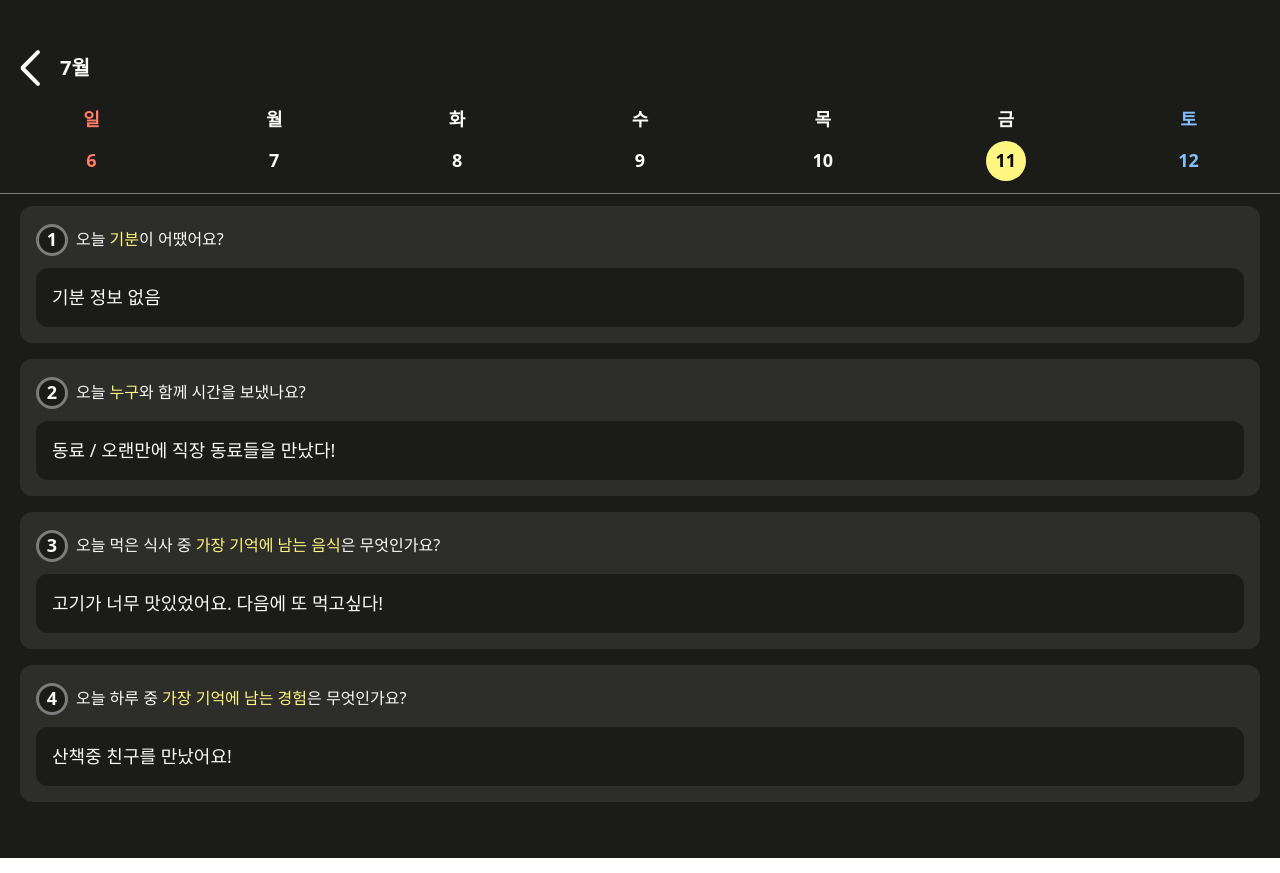
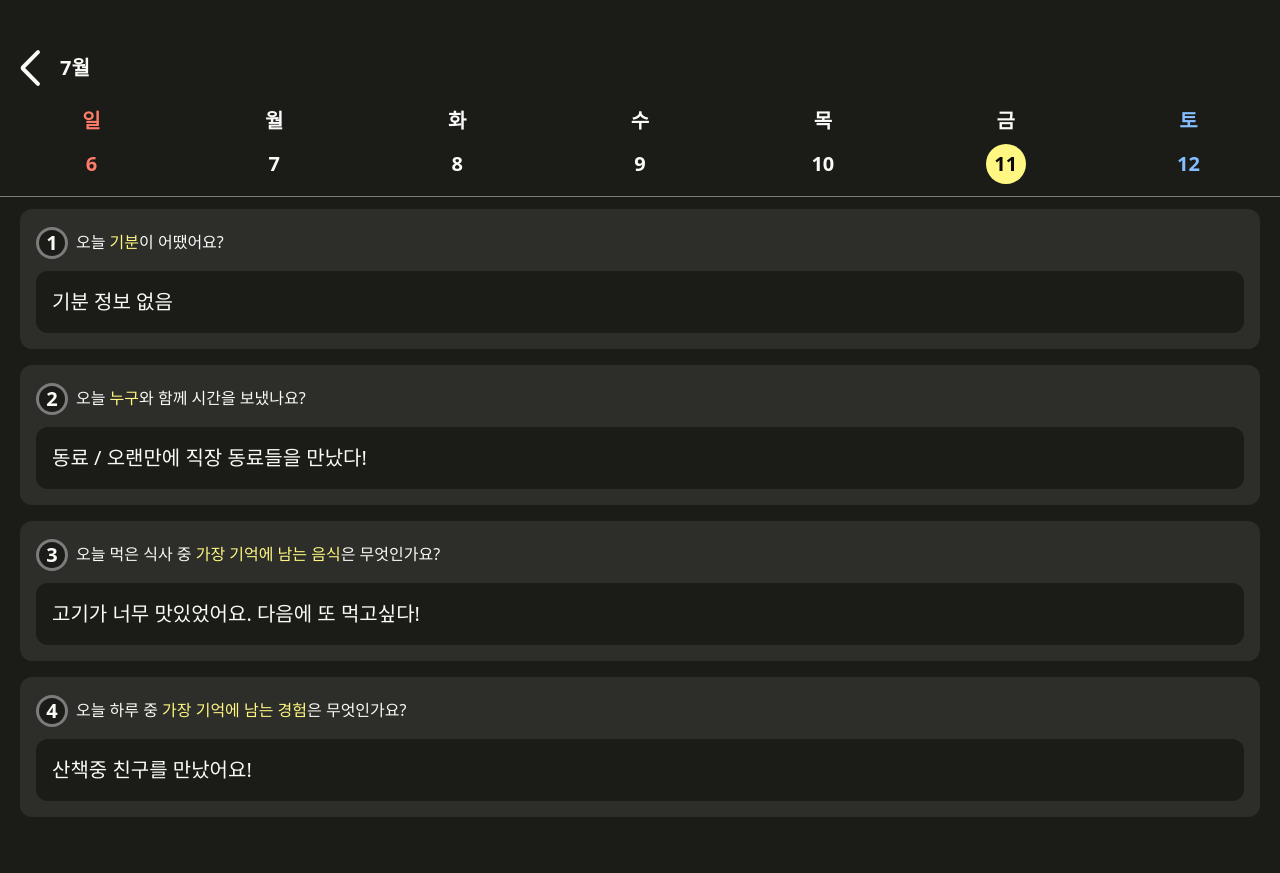
Before and after one commit to 9ITHON/6-Thinkeep-FE, a Next.js app: page /calendar/1 in a window 1280 px wide. Built offline with nearby package versions, Linux system fonts and the light colour scheme.

Commit message:
feat: 글자 크기 수정

```diff
--- a/src/components/UI/CalendarDayCard.tsx
+++ b/src/components/UI/CalendarDayCard.tsx
@@ -24,7 +24,7 @@ const CalendarDayCard = ({
     >
       {/* 날짜 텍스트 */}
       <span
-        className={`pt-[8px] font-semibold text-[18px] leading-[23px] tracking-[-0.02em] ${
+        className={`pt-[8px] font-semibold text-[20px] leading-[27px] tracking-[-0.02em] ${
           disabled ? "text-gray2" : "text-white"
         }`}
       >
--- a/src/components/UI/QnACard.tsx
+++ b/src/components/UI/QnACard.tsx
@@ -11,14 +11,14 @@ const QnACard = ({ number, question, answer }: QnACardProps) => {
     <div className="mb-4 bg-gray1 mx-5 rounded-xl p-4">
       <div className="text-yellow text-[16px] font-medium mb-3 flex gap-2">
         <div className="w-8 h-8 border-[3px] border-gray2 bg-background rounded-full flex items-center justify-center shrink-0 mt-[2px] ">
-          <span className="text-[18px] leading-[23px] font-semibold text-white">
+          <span className="text-[20px] leading-[27px] font-semibold text-white">
             {number}
           </span>
         </div>
         <span className="text-[16px] leading-snug py-1.5">{question}</span>
       </div>
 
-      <div className="bg-background text-white text-[18px] text-normal rounded-xl p-4">
+      <div className="bg-background text-white text-[20px] text-normal rounded-xl p-4">
         {answer}
       </div>
     </div>
--- a/src/components/UI/WeeklyCalendar.tsx
+++ b/src/components/UI/WeeklyCalendar.tsx
@@ -38,7 +38,7 @@ const WeeklyCalendar = ({
       </div>
 
       {/* 요일 및 날짜 */}
-      <div className="grid grid-cols-7 text-[18px] font-semibold">
+      <div className="grid grid-cols-7 text-[20px] font-semibold">
         {dayLabels.map((label, i) => (
           <div
             key={label}
@@ -51,7 +51,7 @@ const WeeklyCalendar = ({
         ))}
       </div>
 
-      <div className="grid grid-cols-7 mt-2 text-[18px] mb-3 pb-3 border-b-[0.2px] border-gray2">
+      <div className="grid grid-cols-7 mt-2 text-[20px] mb-3 pb-3 border-b-[0.2px] border-gray2">
         {weekDays.map((day, index) => {
           const isSelected =
             format(day, "yyyy-MM-dd") === format(selectedDate, "yyyy-MM-dd");
--- a/src/pages/badge.tsx
+++ b/src/pages/badge.tsx
@@ -50,7 +50,7 @@ const badgeData = [
 ];
 
 const BadgePage = () => {
-  const currentDay = 14;
+  const currentDay = 13;
   const { current, total, justAchieved, badgeLevel } =
     getBadgeProgress(currentDay);
   const [showPopup, setShowPopup] = useState(false);
--- a/src/pages/calendar.tsx
+++ b/src/pages/calendar.tsx
@@ -68,7 +68,7 @@ const Calendar = () => {
 
             <div className="flex flex-col w-full items-center flex-1 rounded-t-[32px] bg-background mt-2">
               {/* 요일 헤더 */}
-              <div className="grid grid-cols-7 w-full text-[18px] font-semibold tracking-[-0.02em] text-white mt-3">
+              <div className="grid grid-cols-7 w-full text-[20px] font-semibold tracking-[-0.02em] text-white mt-3">
                 {["일", "월", "화", "수", "목", "금", "토"].map((day, idx) => (
                   <div
                     key={day}
--- a/src/pages/calendar/[date].tsx
+++ b/src/pages/calendar/[date].tsx
@@ -38,7 +38,7 @@ const CalendarDetailPage = () => {
             height={80}
           />
           <div
-            className={`mt-3 text-[18px] font-semibold ${
+            className={`mt-3 text-[20px] font-semibold ${
               emotionSmallImageMap[selectedEmotion]?.color ?? "text-white"
             }`}
           >
--- a/src/pages/home.tsx
+++ b/src/pages/home.tsx
@@ -51,7 +51,7 @@ const HomePage = () => {
                     }`}
                   />
                   <span
-                    className={`text-[18px] leading-[23px] font-medium tracking-[-0.02em] ${
+                    className={`text-[20px] leading-[27px] font-medium tracking-[-0.02em] ${
                       i === 5
                         ? "text-blue"
                         : i === 6
--- a/src/pages/option.tsx
+++ b/src/pages/option.tsx
@@ -15,7 +15,7 @@ const OptionPage = () => {
       <div className="relative w-full h-full">
         <AppBackground backgroundImage="/images/home_background_img.png">
           <div className="relative z-10 px-6 pt-[70px] pb-[120px]">
-            <button className="absolute top-4 right-6 text-sm text-white bg-[#2D2D29] px-4 py-2 rounded-[15px]">
+            <button className="absolute top-4 right-6 text-sm text-white bg-background px-4 py-2 rounded-[15px]">
               수정하기
             </button>
 
@@ -30,8 +30,8 @@ const OptionPage = () => {
                   className="rounded-full"
                 />
                 <div>
-                  <p className="font-semibold text-[18px]">띵킵</p>
-                  <p className="text-[18px] font-semibold text-[#7C7C7C]">
+                  <p className="font-semibold text-[20px]">띵킵</p>
+                  <p className="text-[20px] font-semibold text-gray2">
                     2002.06.15
                   </p>
                 </div>
@@ -39,12 +39,12 @@ const OptionPage = () => {
             </div>
 
             {/* 함께한 날짜 */}
-            <div className="mt-5 w-full py-4 rounded-[15px] bg-[#7C7C7C] text-center text-[18px] font-semibold text-[#090909] backdrop-blur-[125px]">
-              띵킵과 함께한지 <span className="text-[#FFF782]">77</span>일
+            <div className="mt-5 w-full py-4 rounded-[15px] bg-gray2 text-center text-[18px] font-semibold text-black backdrop-blur-[125px]">
+              띵킵과 함께한지 <span className="text-primary">77</span>일
             </div>
 
             {/* 설정 항목 */}
-            <div className="mt-6 space-y-5 text-[18px] text-[#fafaf8] font-normal">
+            <div className="mt-6 space-y-5 text-[18px] text-white font-normal">
               <div className="border-t border-white/10 pt-5">
                 <p>사용가이드 다시보기</p>
               </div>
```
